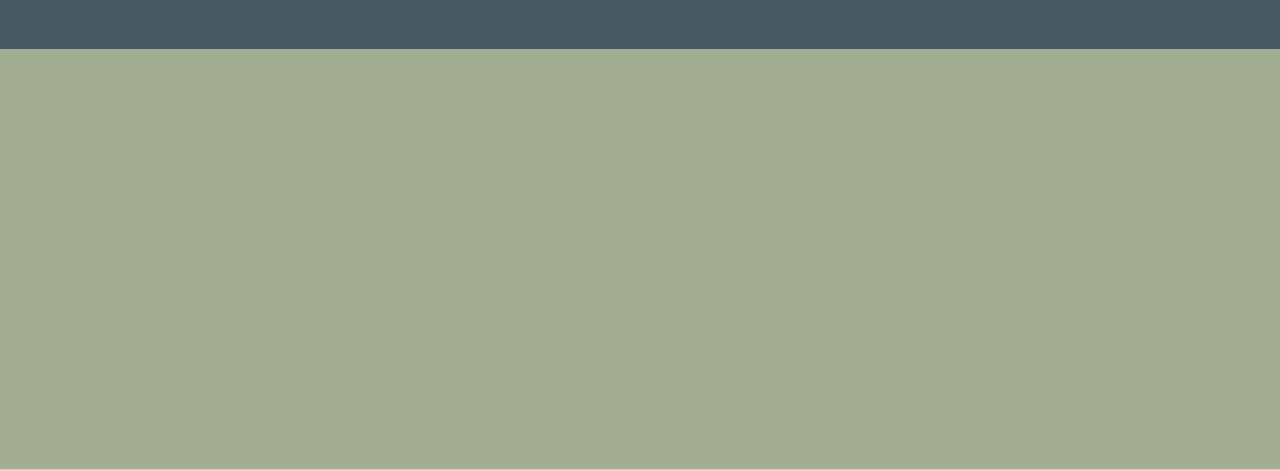
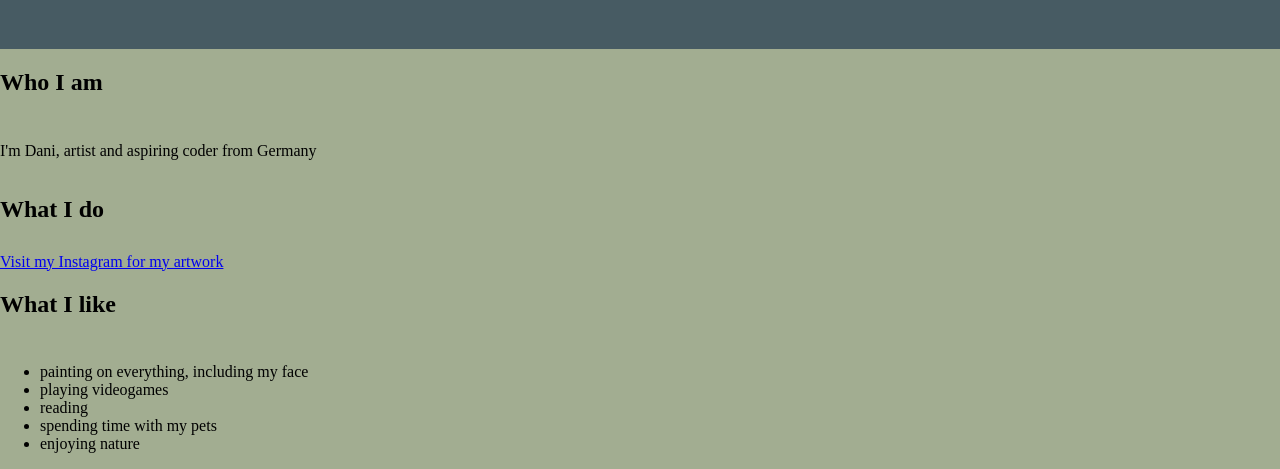
Before and after one commit to danifosy/fantastic-parakeet, a plain HTML site: page index.html in a window 1280 px wide. Shown: the part 355-824 px from the top of the page. Before the commit the page ends 800 px from the top, so only its background shows below. Drawn offline with Linux system fonts and the light colour scheme.

Commit message:
Add grid to main

```diff
--- a/index.html
+++ b/index.html
@@ -8,7 +8,7 @@
     <link rel="stylesheet" href="style.css" />
   </head>
   <body>
-    <header class="container">
+    <header class="container-head">
       <h1>
         Hey hey,<br />
         it's me, Dani!
@@ -16,14 +16,33 @@
       <img src="/assets/daniface.png" alt="comic face of me" />
     </header>
     <main>
-      <section>
-        <!--who i am-->
+      <!--who i am-->
+      <section class="container">
+        <h2 class="container-left-item">Who I am</h2>
+        <p class="container-right-item">
+          I'm Dani, artist and aspiring coder from Germany
+        </p>
       </section>
-      <section>
-        <!--what i do-->
+      <!--what i do-->
+      <section class="container">
+        <h2 class="container-left-item">What I do</h2>
+        <!--add gallery later-->
+        <a
+          href="https://www.instagram.com/daniha.de/"
+          class="container-right-item"
+          >Visit my Instagram for my artwork</a
+        >
       </section>
-      <section>
-        <!--what i like-->
+      <!--what i like-->
+      <section class="container">
+        <h2 class="container-left-item">What I like</h2>
+        <ul class="container-right-item">
+          <li>painting on everything, including my face</li>
+          <li>playing videogames</li>
+          <li>reading</li>
+          <li>spending time with my pets</li>
+          <li>enjoying nature</li>
+        </ul>
       </section>
     </main>
     <footer>
--- a/style.css
+++ b/style.css
@@ -15,7 +15,7 @@ header {
   color: #ffe3dc;
 }
 
-.container {
+.container-head {
   display: grid;
   grid-template-columns: 2fr 1.5fr;
   grid-gap: 20px;
@@ -34,3 +34,10 @@ h1 {
   font-size: 5em;
   text-align: center;
 }
+.container {
+  display: grid;
+  grid-template-columns: 100%;
+  grid-template-rows: repeat(3 1fr);
+
+  grid-gap: 10px;
+}
```
